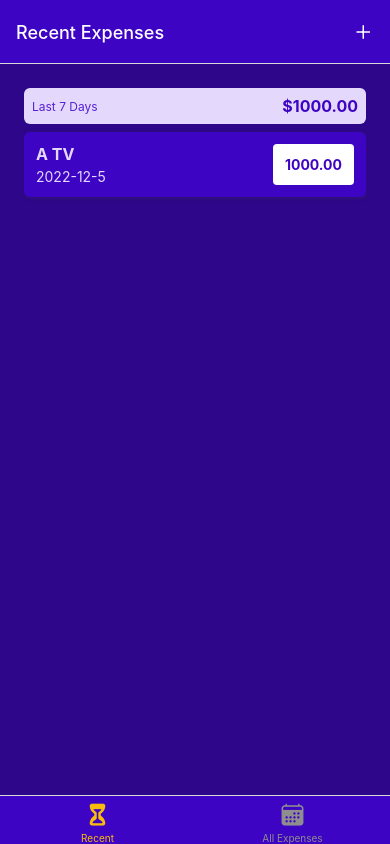
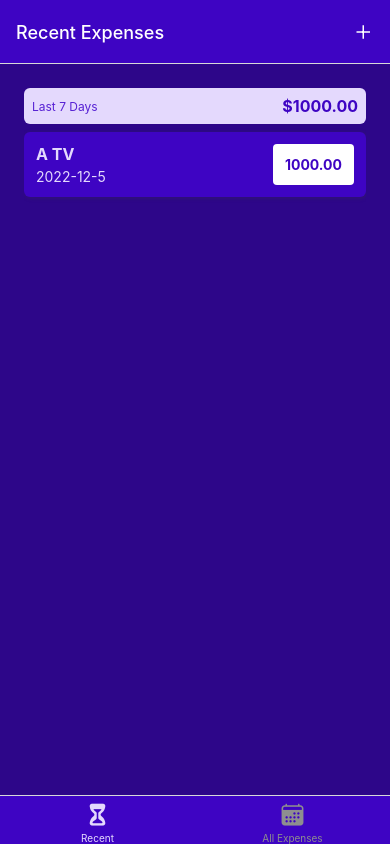
Before and after one commit to hamdiranu/RNExpTracker, a React Native app: screen / in a window 390 px wide. Built offline with nearby package versions, Linux system fonts and the light colour scheme.

Commit message:
update BottomTabs activeTintColor

```diff
--- a/App.js
+++ b/App.js
@@ -22,7 +22,7 @@ function ExpensesOverview() {
         headerStyle: { backgroundColor: GlobalStyles.colors.primary500 },
         headerTintColor: "white",
         tabBarStyle: { backgroundColor: GlobalStyles.colors.primary500 },
-        tabBarActiveTintColor: GlobalStyles.colors.accent500,
+        tabBarActiveTintColor: GlobalStyles.colors.primary50,
         headerRight: ({ tintColor }) => (
           <IconButton
             icon="add"
```
